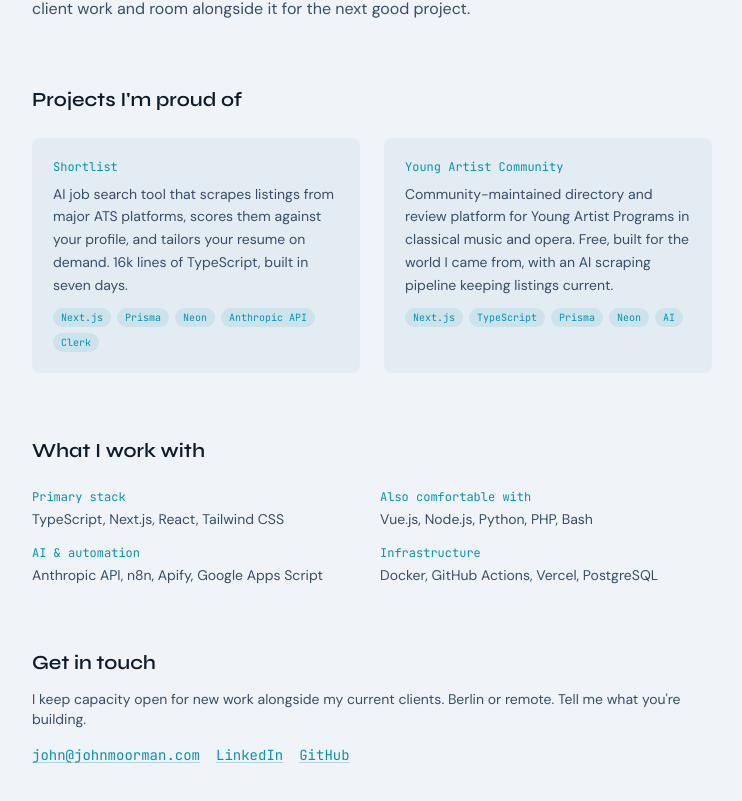
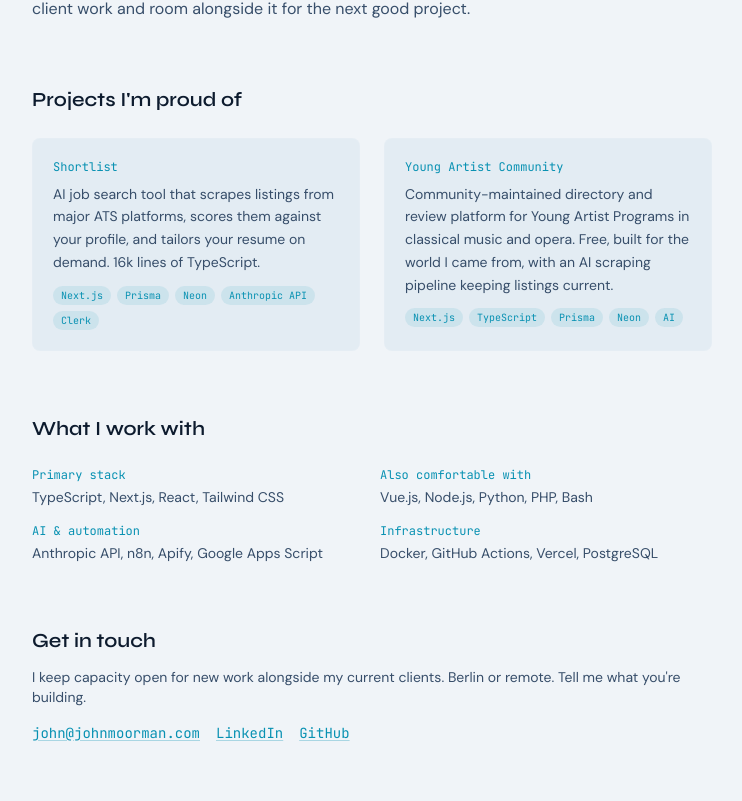
Before and after one commit to mojoro/john-moorman-portfolio, a Next.js app: page /about in a window 1280 px wide. Shown: the part 1575-2376 px from the top of the page, without its empty margins (326-1068 px from the left). Built offline with nearby package versions, Linux system fonts and the light colour scheme; no server answers.

Commit message:
Drop the seven-day framing from Shortlist

```diff
--- a/app/about/page.tsx
+++ b/app/about/page.tsx
@@ -177,7 +177,7 @@ export default function AboutPage() {
             <p className="mt-2 text-sm leading-relaxed text-text-secondary">
               AI job search tool that scrapes listings from major ATS platforms,
               scores them against your profile, and tailors your resume on
-              demand. 16k lines of TypeScript, built in seven days.
+              demand. 16k lines of TypeScript.
             </p>
             <p className="mt-3 flex flex-wrap gap-1.5">
               {["Next.js", "Prisma", "Neon", "Anthropic API", "Clerk"].map(
--- a/app/resume/page.tsx
+++ b/app/resume/page.tsx
@@ -48,7 +48,7 @@ const EXPERIENCE = [
       <>{b("Showdeck")} (ongoing since May 2026): fullstack contract work on a production management platform for live performance; specifics under client confidentiality</>,
       <>{b("Review of AI-generated code as a daily discipline")}: my agents&apos; output and inbound pull requests, checked against a maintained record of how generated code fails (green tests that assert nothing, reviews that pass for the wrong reason, gates never proved to fail on the broken code)</>,
       <>{b("Spacifik")} (ongoing since May 2026): technical SEO, {b("Python")} content pipelines, structured data, and performance work across a multi-site hotel portfolio for a Berlin agency, with client reporting in German</>,
-      <>Shipped {b("Shortlist")} in 7 days (16K LOC): AI job-matching SaaS with {b("Next.js, TypeScript, Tailwind, Prisma, Neon Postgres")}, Clerk auth, streaming AI responses, and Kanban pipeline</>,
+      <>Shipped {b("Shortlist")} (16K LOC): AI job-matching SaaS with {b("Next.js, TypeScript, Tailwind, Prisma, Neon Postgres")}, Clerk auth, streaming AI responses, and Kanban pipeline</>,
       <>Built an {b("AI-powered real estate data pipeline")} using {b("n8n")}, Apify, and Gemini. Automated daily investment recommendations for a Berlin-based client</>,
       <>Rebuilt frontend, implemented {b("analytics")}, and migrated {b("data pipelines")} for Serenity Retreat; built custom PHP calendar sync plugin</>,
       <>Built finalflow&apos;s marketing site as a pixel-perfect SPA: {b("Vue, TypeScript, Tailwind")}, Firebase Authentication</>,
--- a/app/work/page.tsx
+++ b/app/work/page.tsx
@@ -6,7 +6,7 @@ import type { Metadata } from "next"
 
 const TITLE = "Work · Case Studies by John Moorman"
 const DESCRIPTION =
-  "Selected engineering case studies: a €74K/year automation suite for Berlin Opera Academy, an AI real-estate intelligence pipeline, a 7-day AI job-search SaaS, and a shelf of shipped personal projects."
+  "Selected engineering case studies: a €74K/year automation suite for Berlin Opera Academy, an AI real-estate intelligence pipeline, an AI job-search SaaS, and a shelf of shipped personal projects."
 
 export const metadata: Metadata = {
   title: "Work",
--- a/content/work/shortlist.mdx
+++ b/content/work/shortlist.mdx
@@ -1,7 +1,7 @@
 ---
 title: "Shortlist"
 date: "2026-03-17"
-description: "AI-powered job search tool that scrapes listings from major ATS platforms, scores them against your profile, tailors your resume on demand, and tracks your pipeline. Built in seven days."
+description: "AI-powered job search tool that scrapes listings from major ATS platforms, scores them against your profile, tailors your resume on demand, and tracks your pipeline."
 tags: ["Next.js", "TypeScript", "Prisma", "Neon", "Anthropic API", "Clerk"]
 featured: true
 status: "shipped"
```
